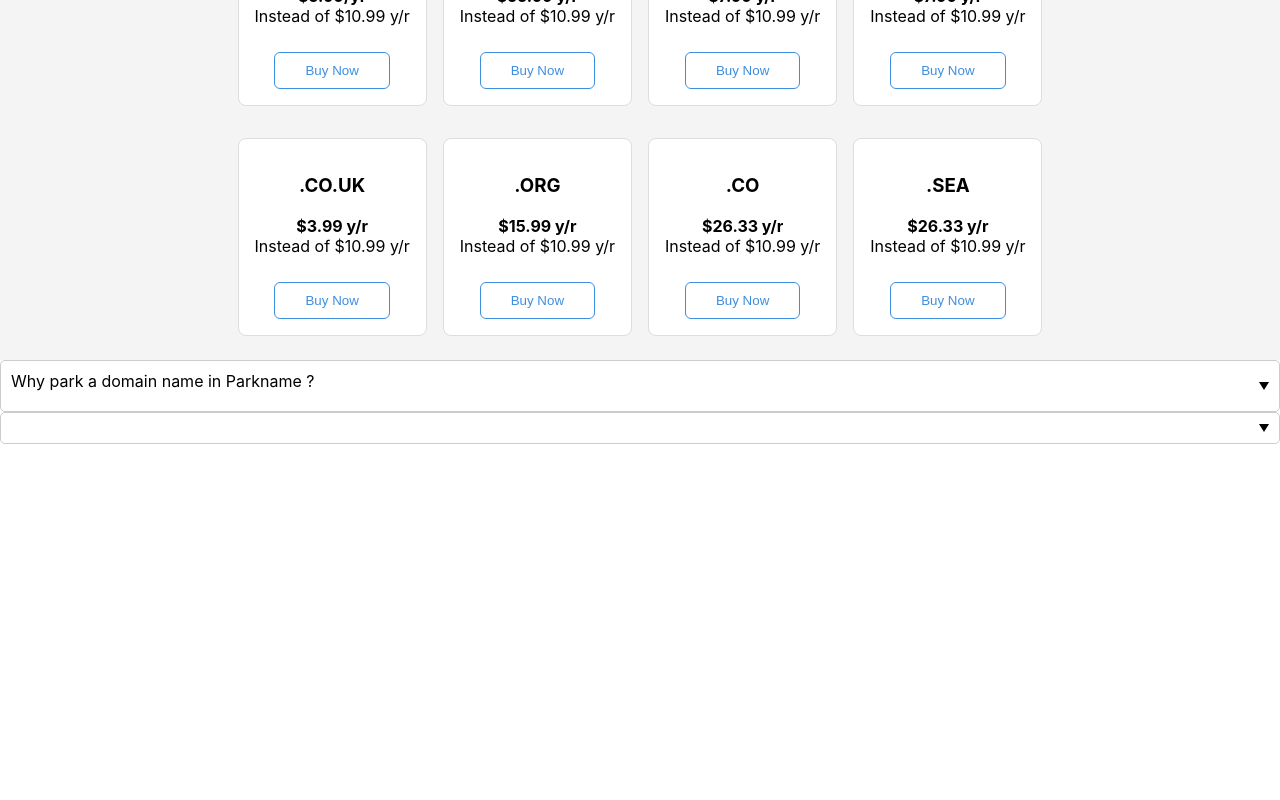
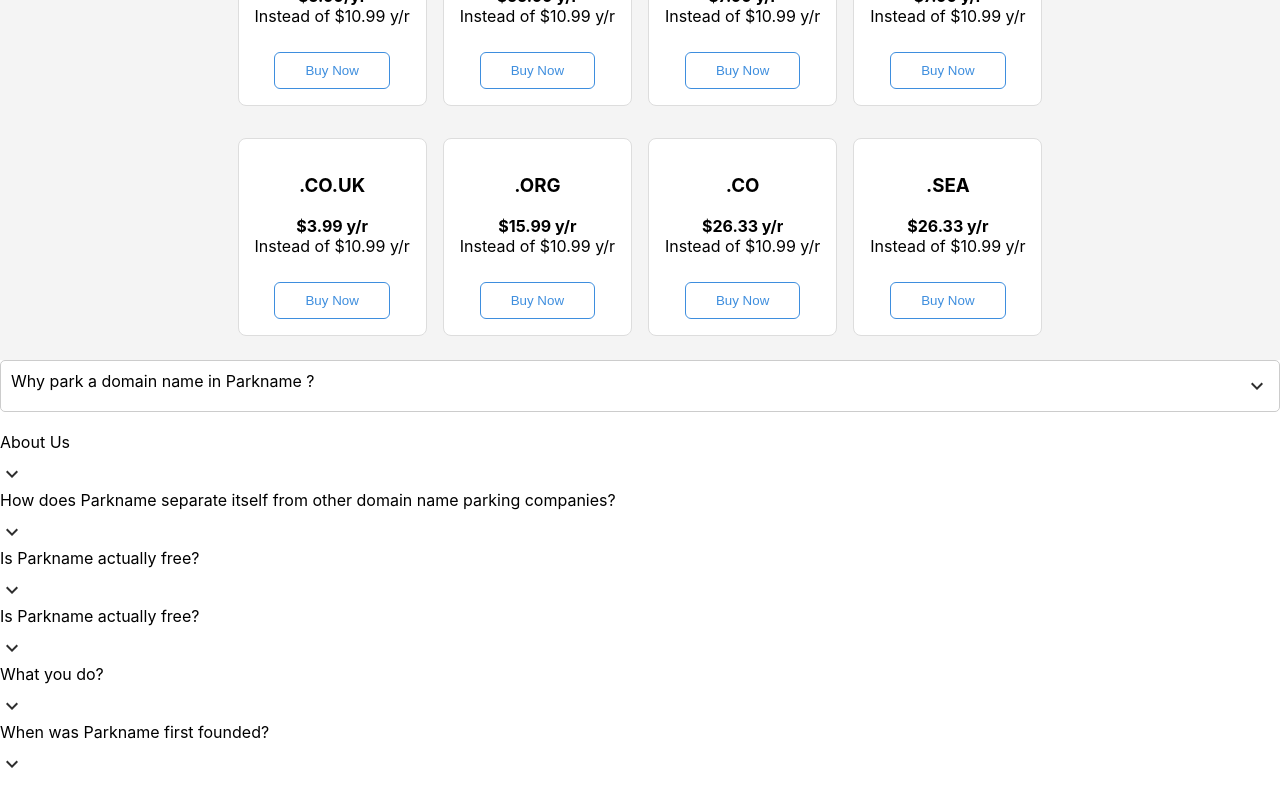
Before and after one commit to FestaMazreku/react-js, a React (Create React App) app: page / in a window 1280 px wide. Shown: the part 1710-2510 px from the top of the page. Before the commit the page ends 2174 px from the top, so only its background shows below. Built offline with nearby package versions, Linux system fonts and the light colour scheme.

Commit message:
Working on the second task

```diff
--- a/package.json
+++ b/package.json
@@ -3,6 +3,9 @@
   "version": "0.1.0",
   "private": true,
   "dependencies": {
+    "@emotion/react": "^11.11.3",
+    "@emotion/styled": "^11.11.0",
+    "@mui/material": "^5.15.3",
     "@testing-library/jest-dom": "^5.17.0",
     "@testing-library/react": "^13.4.0",
     "@testing-library/user-event": "^13.5.0",
--- a/src/App.js
+++ b/src/App.js
@@ -99,6 +99,7 @@
       </div>
       <Tab />
       <ToggleText />
+      <br></br>
       <Toggle />
       <br></br>
     </div>
--- a/src/components/usestate.css
+++ b/src/components/usestate.css
@@ -1,4 +1,4 @@
-.toggle-container {
+.toggle-container1 {
     display: flex;
     align-items: center;
     cursor: pointer;
@@ -13,21 +13,14 @@
     background-color: #fff;
 }
 
-.arrow {
-    width: 0;
-    height: 0;
-    border-style: solid;
-    border-width: 8px 5px 0 5px;
-    border-color: #000000 transparent transparent transparent;
-    margin-left: 10px;
-    position: absolute;
-    right: 10px;
-    top: 50%;
-    transform: translateY(-50%);
-    transition: transform 0.3s ease-in-out;
+.arrow-icon {
+    margin-left: auto;
+    cursor: pointer;
+    font-size: 24px;
+    color: #2e2e2e;
 }
 
-.toggle-container.open .arrow {
+.toggle-container.open .arrow-icon {
     transform: translateY(-50%) rotate(180deg);
 }
 
@@ -57,11 +50,11 @@
 .second-text hr {
     width: 100%;
     margin: 10px 0;
-    border: 1px solid #ccc;
+    border: 1px solid #ece9e9;
 }
 
 .second-text .smaller-text {
-    font-size: 12px;
+    font-size: 14px;
     color: #666;
     margin: 10px 0;
 }
--- a/src/components/usestate.js
+++ b/src/components/usestate.js
@@ -1,4 +1,5 @@
 import React, { useState } from "react";
+import { MdKeyboardArrowDown } from "react-icons/md";
 import "./usestate.css";
 
 const ToggleText = () => {
@@ -9,11 +10,12 @@
   };
 
   return (
-    <div className={`toggle-container ${showSecondText ? "open" : ""}`} onClick={handleClick}>
+    <div
+      className={`toggle-container1 ${showSecondText ? "open" : ""}`}
+      onClick={handleClick}
+    >
       <div className="text-container">
-        <p>
-          Why park a domain name in Parkname ?
-        </p>
+        <p>Why park a domain name in Parkname ?</p>
         <div className={`second-text ${showSecondText ? "show" : ""}`}>
           <hr />
           <p className="smaller-text">
@@ -21,9 +23,10 @@
             and monetization services. We offer a wide variety of services to
             help you achieve success.
           </p>
+          <br></br>
         </div>
       </div>
-      <div className="arrow"></div>
+      <MdKeyboardArrowDown className="arrow-icon" />
     </div>
   );
 };
--- a/src/components/usestate2.js
+++ b/src/components/usestate2.js
@@ -1,25 +1,66 @@
 import React, { useState } from "react";
-import "./usestate2.css";
+import "./usestate.css";
+import { MdKeyboardArrowDown } from "react-icons/md";
 
-const Toggle = ({ initialText, additionalText }) => {
-  const [isOpen, setIsOpen] = useState(false);
+const ToggleText = () => {
+  const initialRows = [
+    {
+      title: "About Us",
+      text: "Learn more about our company and mission.",
+    },
+    {
+      title: "How does Parkname separate itself from other domain name parking companies?",
+      text: "Your domains are a valuable online property. As in any investment, you want the most efficient, easy way to make sure your property is going to be profitable. Do you own more than 1,000 domains? As a professional domainer, you will find everything you need through Parkname to generate maximum profits from your domain portofolio.",
+    },
+    {
+      title: "Is Parkname actually free?",
+      text: ".",
+    },
+    {
+      title: "Is Parkname actually free?",
+      text: ".",
+    },
+    {
+      title: "What you do?",
+      text: ".",
+    },
+    {
+      title: "When was Parkname first founded?",
+      text: ".",
+    },
+  ];
 
-  const handleClick = () => {
-    setIsOpen((prev) => !prev);
+  const [rows, setRows] = useState(initialRows);
+
+  const handleRowClick = (index) => {
+    setRows((prevRows) =>
+      prevRows.map((row, i) =>
+        i === index ? { ...row, isOpen: !row.isOpen } : row
+      )
+    );
   };
 
   return (
-    <div
-      className={`toggle-container ${isOpen ? "open" : ""}`}
-      onClick={handleClick}
-    >
-      <div className="text-container">
-        <p>{initialText}</p>
-        {isOpen && <p>{additionalText}</p>}
-      </div>
-      <div className="arrow"></div>
+    <div>
+      {rows.map((row, index) => (
+        <div
+          key={index}
+          className={`toggle-container ${row.isOpen ? "open" : ""}`}
+          onClick={() => handleRowClick(index)}
+        >
+          <div className="text-container">
+            <p>{row.title}</p>
+            <div className={`second-text ${row.isOpen ? "show" : ""}`}>
+              <hr />
+              <p className="smaller-text">{row.text}</p>
+              <br />
+            </div>
+          </div>
+          <MdKeyboardArrowDown className="arrow-icon" />
+        </div>
+      ))}
     </div>
   );
 };
 
-export default Toggle;
+export default ToggleText;
```
Also changed, not shown: 1 other file (tests, documents, lock files or other folders).
